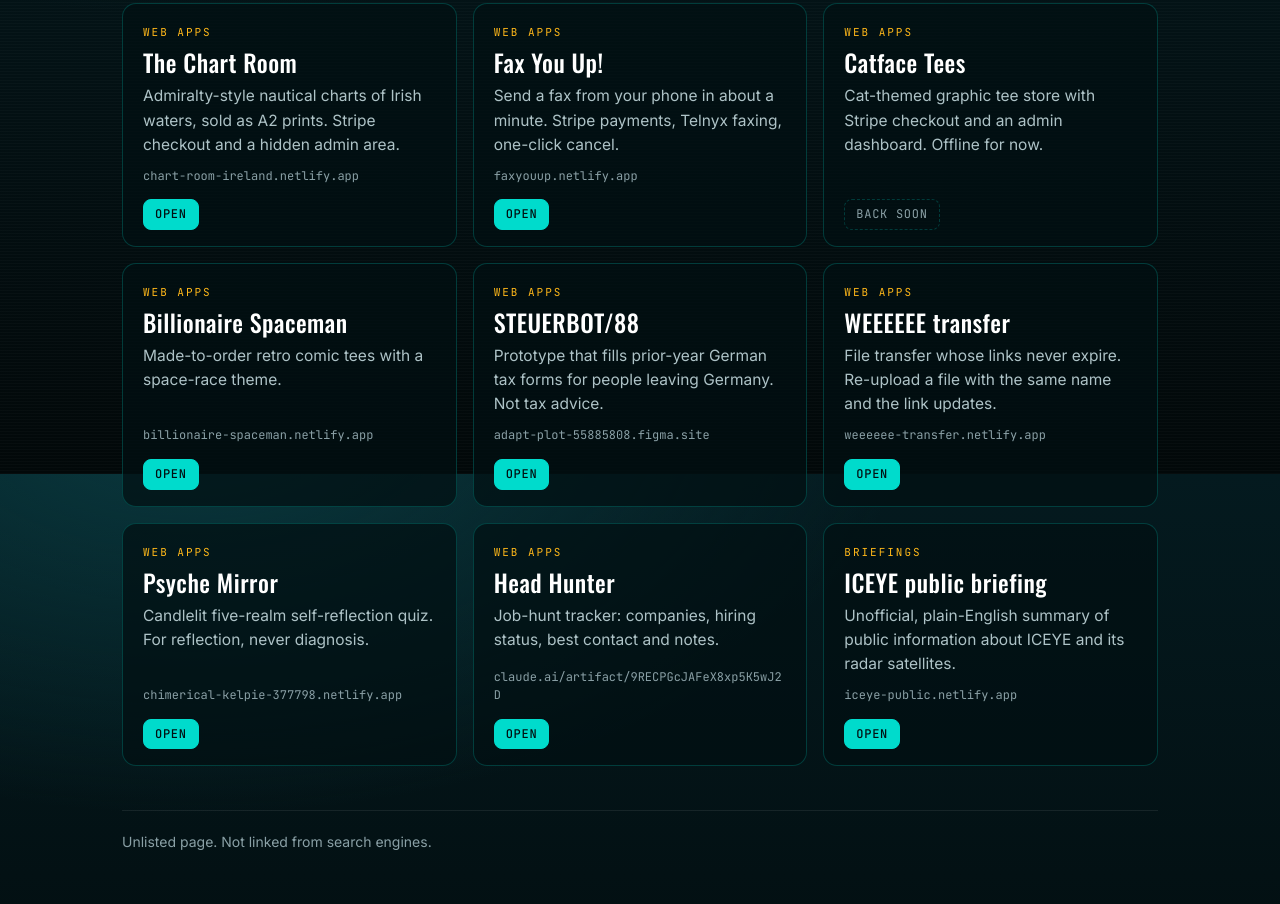
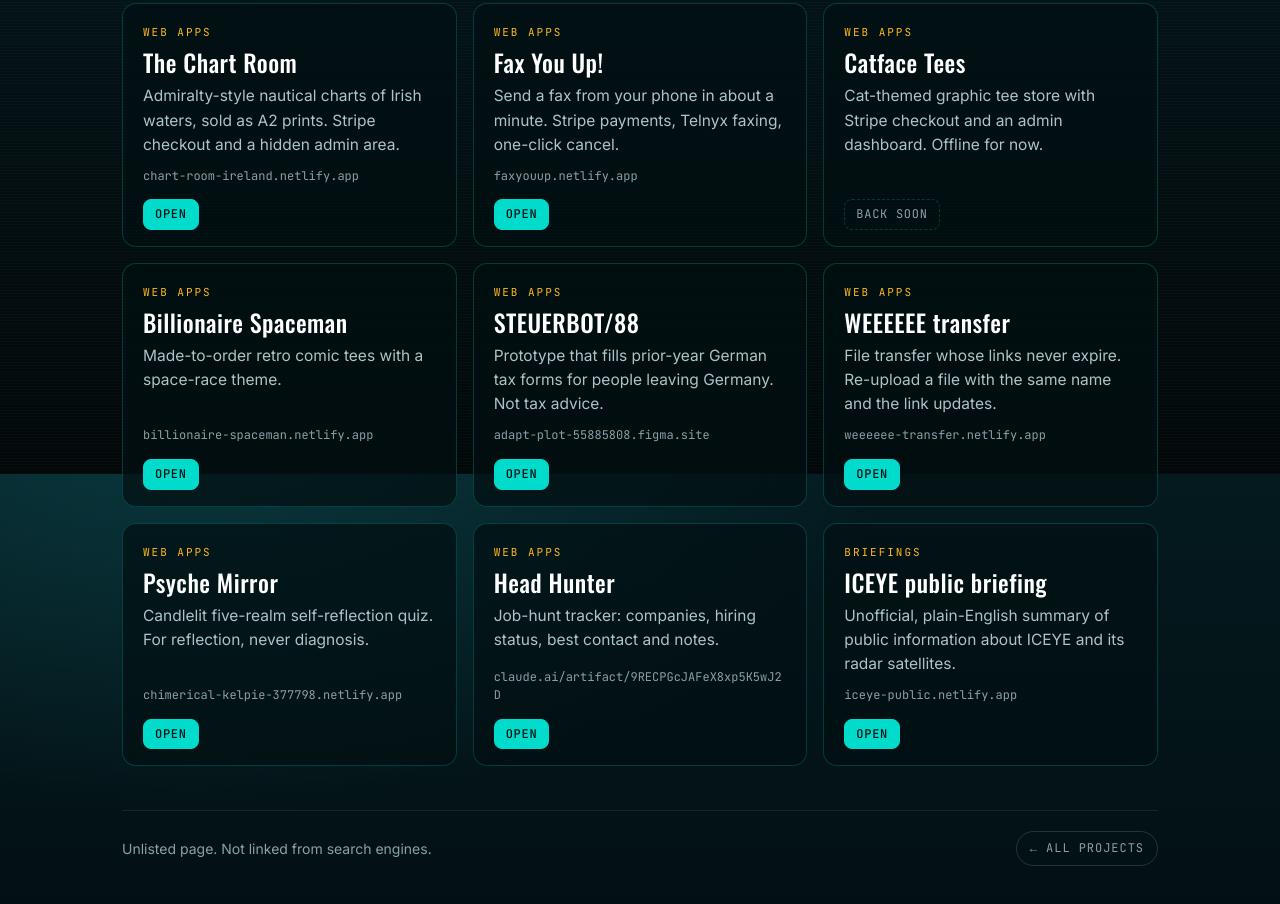
Before and after one commit to lolo737/lolo737.github.io, a plain HTML site: page netlify/index.html in a window 1280 px wide. Shown: the part 326-1230 px from the top of the page. Drawn offline with nearby package versions, Linux system fonts and the light colour scheme.

Commit message:
Netlify page: add '← All projects' link at bottom right as well as top left
Co-Authored-By: Claude Sonnet 5.5 <noreply@anthropic.com>
Claude-Session: https://claude.ai/code/session_018wdzkegXKYspA5vGrdhDQJ

```diff
--- a/netlify/index.html
+++ b/netlify/index.html
@@ -52,6 +52,8 @@ a:focus-visible,button:focus-visible{outline:2px solid var(--am);outline-offset:
 .u{font-family:'JetBrains Mono',monospace;font-size:12px;color:var(--mut);margin:-6px 0 14px;word-break:break-all}
 .card .row a.nolink{border-style:dashed;color:var(--mut);cursor:default}
 .back{display:inline-block;margin-bottom:26px}
+.foot{display:flex;justify-content:space-between;align-items:center;gap:16px;flex-wrap:wrap}
+.foot .back{margin:0 0 0 auto}
 </style>
 </head>
 <body>
@@ -71,7 +73,7 @@ a:focus-visible,button:focus-visible{outline:2px solid var(--am);outline-offset:
 <article class="card"><div class="cat">Web apps</div><h2>Head Hunter</h2><p>Job-hunt tracker: companies, hiring status, best contact and notes.</p><div class="u">claude.ai/artifact/9RECPGcJAFeX8xp5K5wJ2D</div><div class="row"><a class="live" href="https://claude.ai/artifact/9RECPGcJAFeX8xp5K5wJ2D" rel="noopener">Open</a></div></article>
 <article class="card"><div class="cat">Briefings</div><h2>ICEYE public briefing</h2><p>Unofficial, plain-English summary of public information about ICEYE and its radar satellites.</p><div class="u">iceye-public.netlify.app</div><div class="row"><a class="live" href="https://iceye-public.netlify.app" rel="noopener">Open</a></div></article>
 </div>
-<footer>Unlisted page. Not linked from search engines.</footer>
+<footer class="foot"><span>Unlisted page. Not linked from search engines.</span><a class="back chip" href="../" style="text-decoration:none">← All projects</a></footer>
 </div>
 <script>/* Eriu briefings: TikTok-style RGB-split glitch on headlines.
    Self-contained: injects its own CSS, wraps heading text, no changes to the page layout.
```
